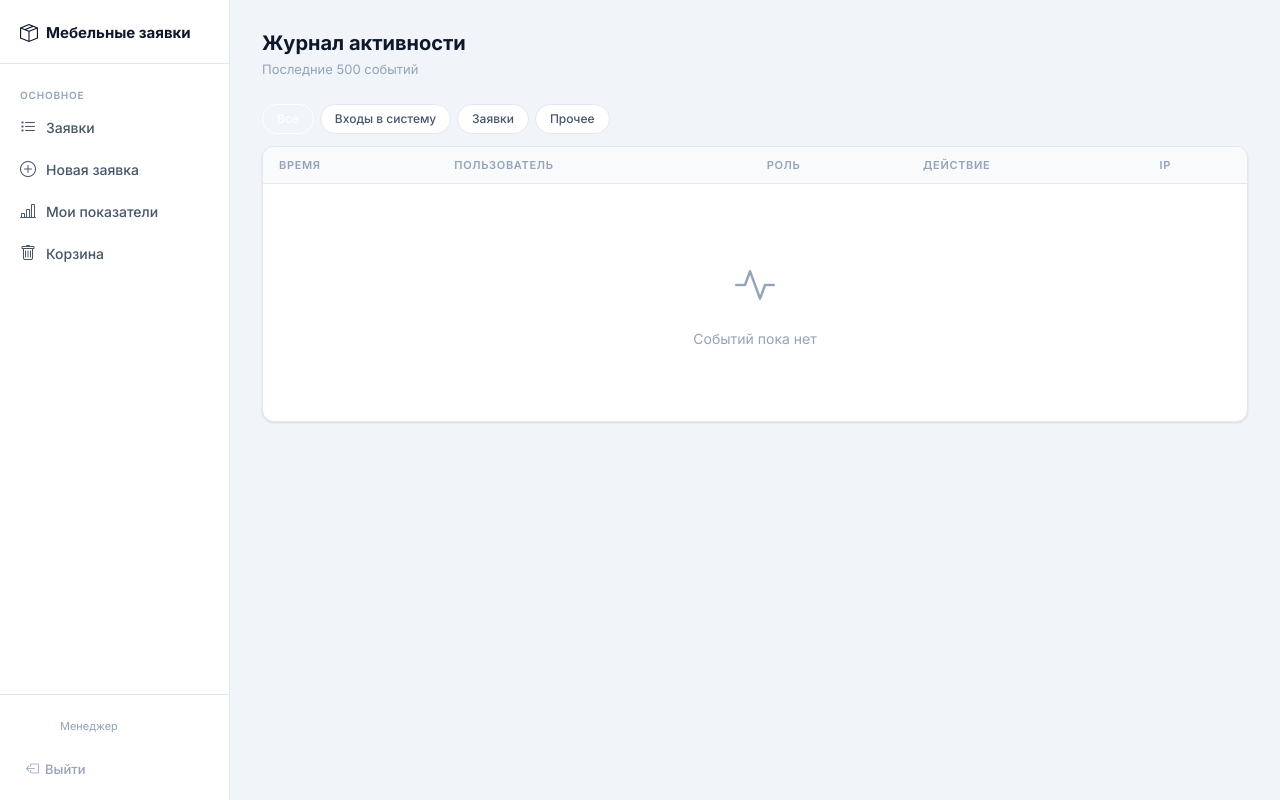
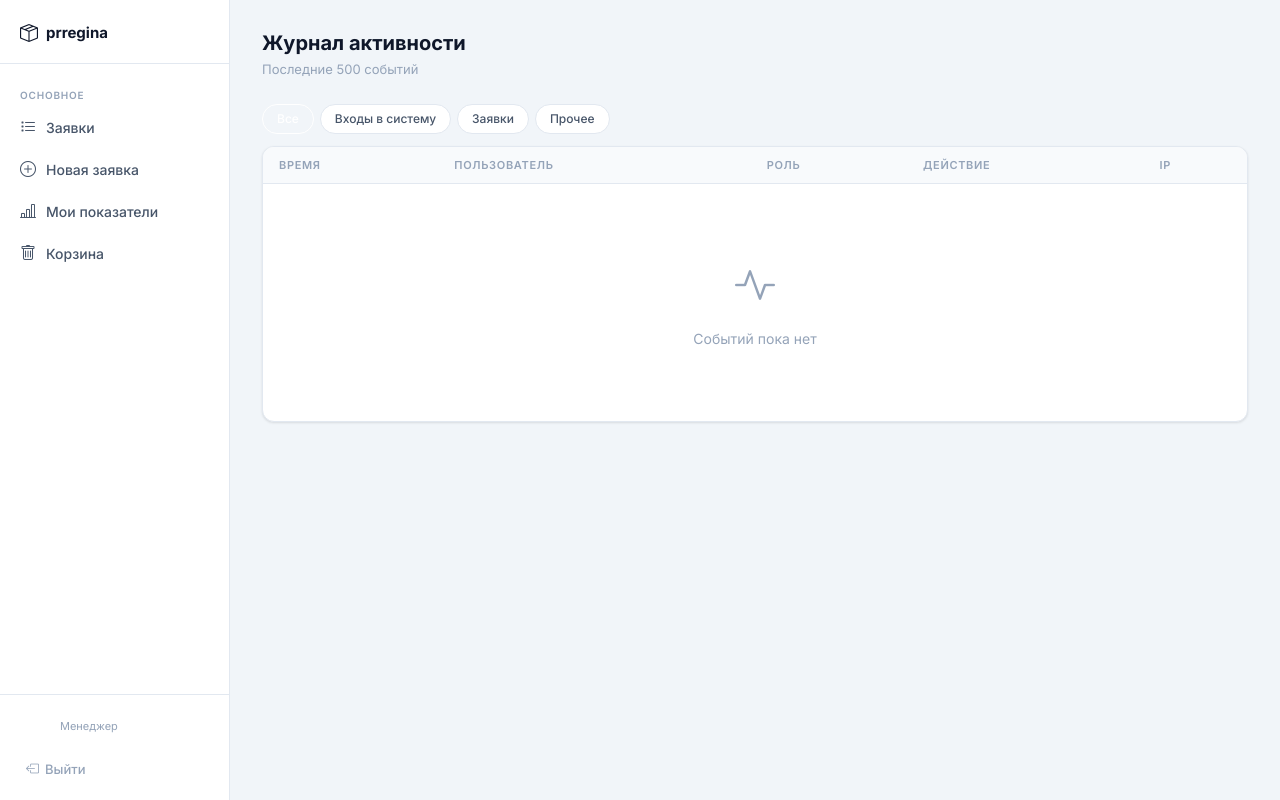
Before and after one commit to rassulovrinat-spec/Allah1989, a FastAPI app: template templates/activity.html in a window 1280 px wide. Run offline with FastAPI, Linux system fonts and the light colour scheme; the template is opened without the code that fills it, so the values that code supplies are empty; parts of the project's set-up code (start-up, migrations or seed data) failed here and were passed over.

Commit message:
Переименование сайта: Мебельные заявки → prregina
Co-Authored-By: Claude Sonnet 4.6 <noreply@anthropic.com>

```diff
--- a/templates/base.html
+++ b/templates/base.html
@@ -3,7 +3,7 @@
 <head>
     <meta charset="UTF-8">
     <meta name="viewport" content="width=device-width, initial-scale=1.0">
-    <title>{% if new_count %}({{ new_count }}) {% endif %}{% block title %}Панель{% endblock %} — Мебельные заявки</title>
+    <title>{% if new_count %}({{ new_count }}) {% endif %}{% block title %}Панель{% endblock %} — prregina</title>
     <link rel="preconnect" href="https://fonts.googleapis.com">
     <link href="https://fonts.googleapis.com/css2?family=Inter:wght@400;500;600;700&display=swap" rel="stylesheet">
     <link href="https://cdn.jsdelivr.net/npm/bootstrap-icons@1.11.3/font/bootstrap-icons.css" rel="stylesheet">
@@ -583,7 +583,7 @@
     <button class="btn-hamburger" onclick="toggleSidebar()">
         <i class="bi bi-list" style="font-size:22px"></i>
     </button>
-    <span class="logo"><i class="bi bi-box-seam"></i> Мебельные заявки</span>
+    <span class="logo"><i class="bi bi-box-seam"></i> prregina</span>
 </div>
 <div class="sidebar-overlay" id="overlay" onclick="toggleSidebar()"></div>
 
@@ -592,7 +592,7 @@
     <aside class="sidebar" id="sidebar">
         <div class="sidebar-logo">
             <i class="bi bi-box-seam"></i>
-            Мебельные заявки
+            prregina
         </div>
 
         <nav class="sidebar-nav">
--- a/templates/confirm_result.html
+++ b/templates/confirm_result.html
@@ -67,7 +67,7 @@
 <body>
 <div class="wrap">
     <div style="text-align:center;margin-bottom:20px">
-        <div style="font-size:15px;font-weight:700;color:#4F46E5">Мебельные заявки</div>
+        <div style="font-size:15px;font-weight:700;color:#4F46E5">prregina</div>
     </div>
     <div class="card">
         <div class="card-top">
--- a/templates/login.html
+++ b/templates/login.html
@@ -3,7 +3,7 @@
 <head>
     <meta charset="UTF-8">
     <meta name="viewport" content="width=device-width, initial-scale=1.0">
-    <title>Вход — Мебельные заявки</title>
+    <title>Вход — prregina</title>
     <link rel="preconnect" href="https://fonts.googleapis.com">
     <link href="https://fonts.googleapis.com/css2?family=Inter:wght@400;500;600;700&display=swap" rel="stylesheet">
     <link href="https://cdn.jsdelivr.net/npm/bootstrap-icons@1.11.3/font/bootstrap-icons.css" rel="stylesheet">
@@ -98,7 +98,7 @@
 <div class="login-wrap">
     <div class="login-logo">
         <div class="login-logo-icon"><i class="bi bi-box-seam"></i></div>
-        <h1>Мебельные заявки</h1>
+        <h1>prregina</h1>
         <p>Панель управления</p>
     </div>
     <div class="login-card">
```
